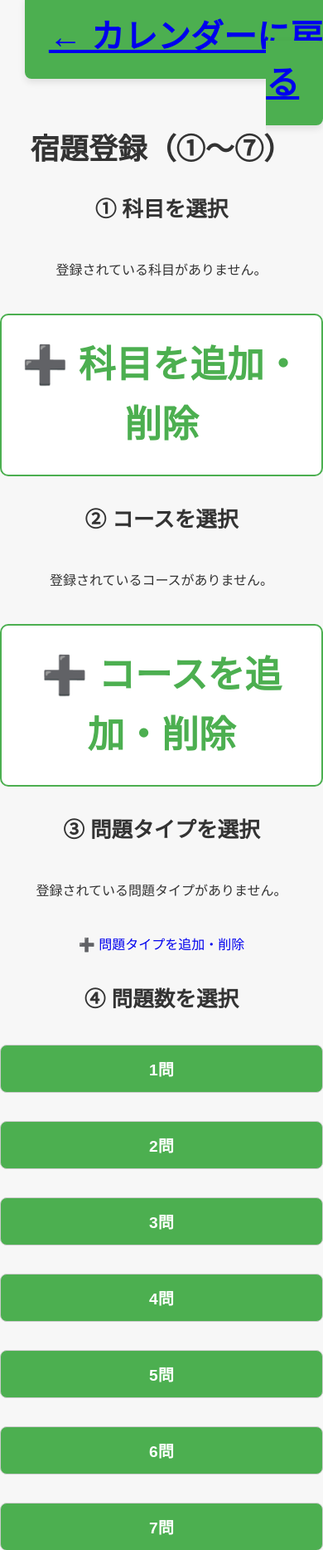
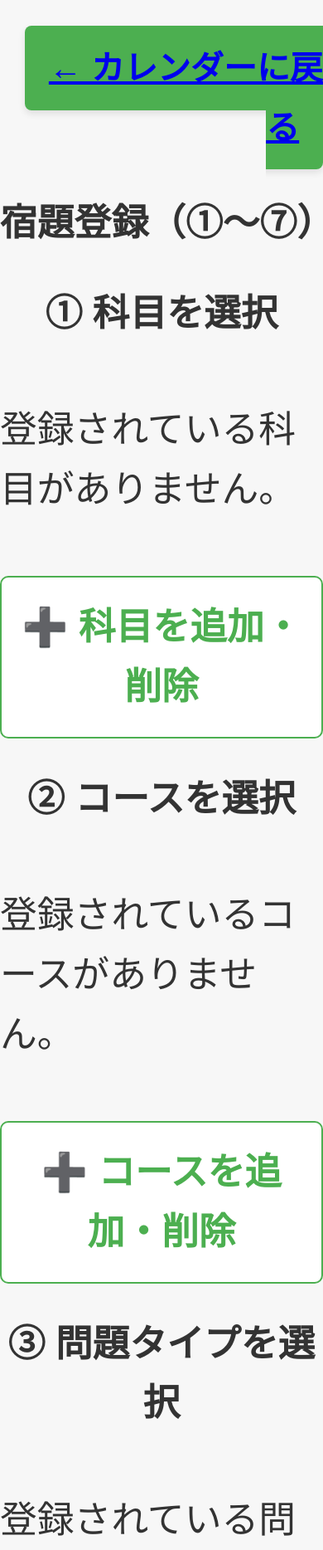
Before and after one commit to masakytkonitiwa/juku_project, a Django app: page /homework/add/ in a window 390 px wide; the page is wider, and only the part inside the window is pictured. Shown: the top 1868 px of that part at 83% size. Run offline with Django 4.2, Linux system fonts and the light colour scheme; data comes from the database, SQL or seed files in the repository; data that the repository does not hold is empty.

Commit message:
fontsize2.8rem

```diff
--- a/homework/static/homework/style.css
+++ b/homework/static/homework/style.css
@@ -292,21 +292,24 @@ h1, h2 {
 }
 
 h1 {
-    font-size: 2rem;
+    font-size: 2.8rem;
 }
 
 h2 {
-    font-size: 1.6rem;
+    font-size: 2.8rem;
 }
 
 /* ========== レスポンシブ対応 ========== */
 @media (max-width: 500px) {
     body {
-        font-size: 16px;
+        font-size: 2.8rem;
     }
 
     h1 {
-        font-size: 2.2rem;
+        font-size: 2.8rem;
+    }
+    h2 {
+        font-size: 2.8rem;
     }
 
     .form-container {
```
